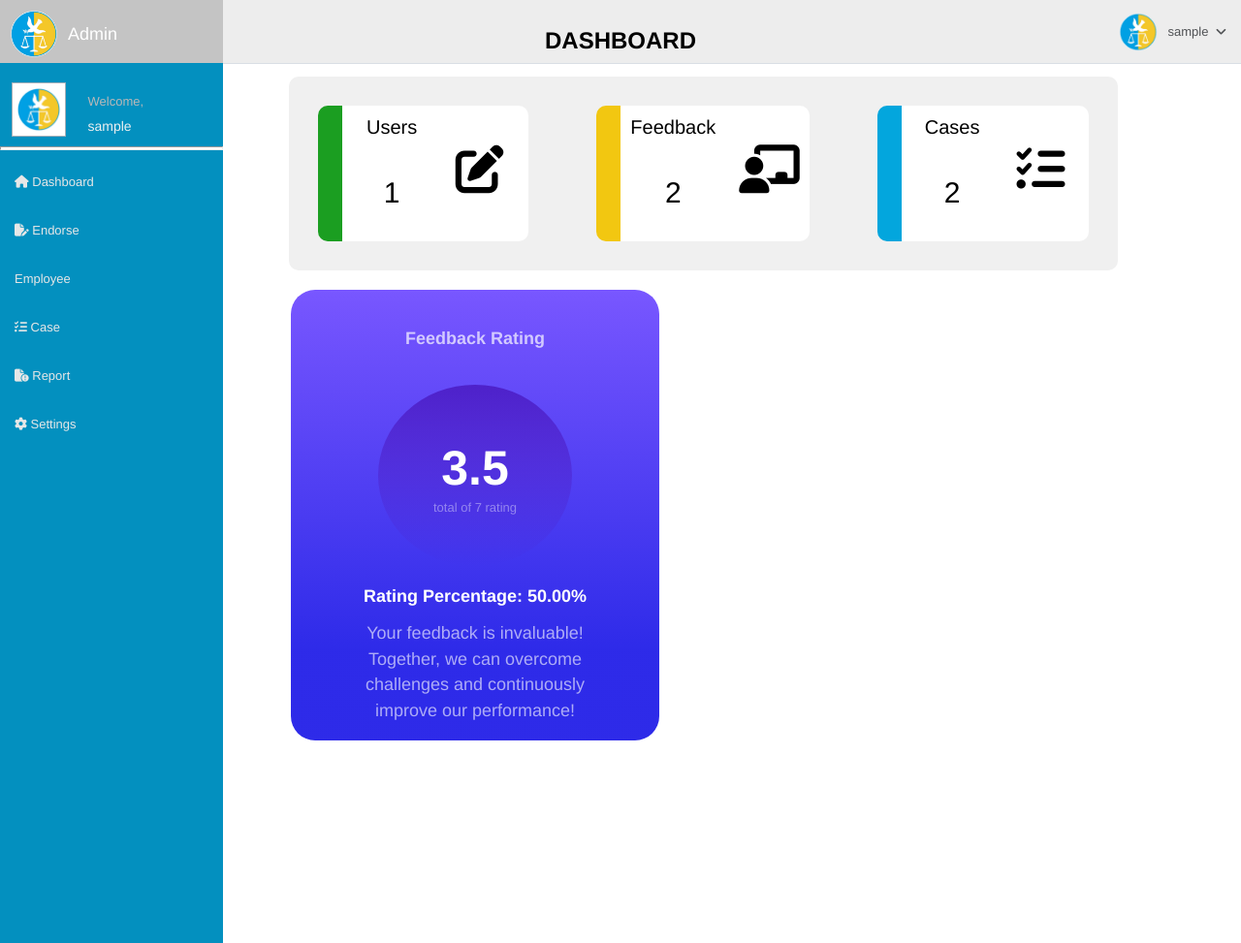
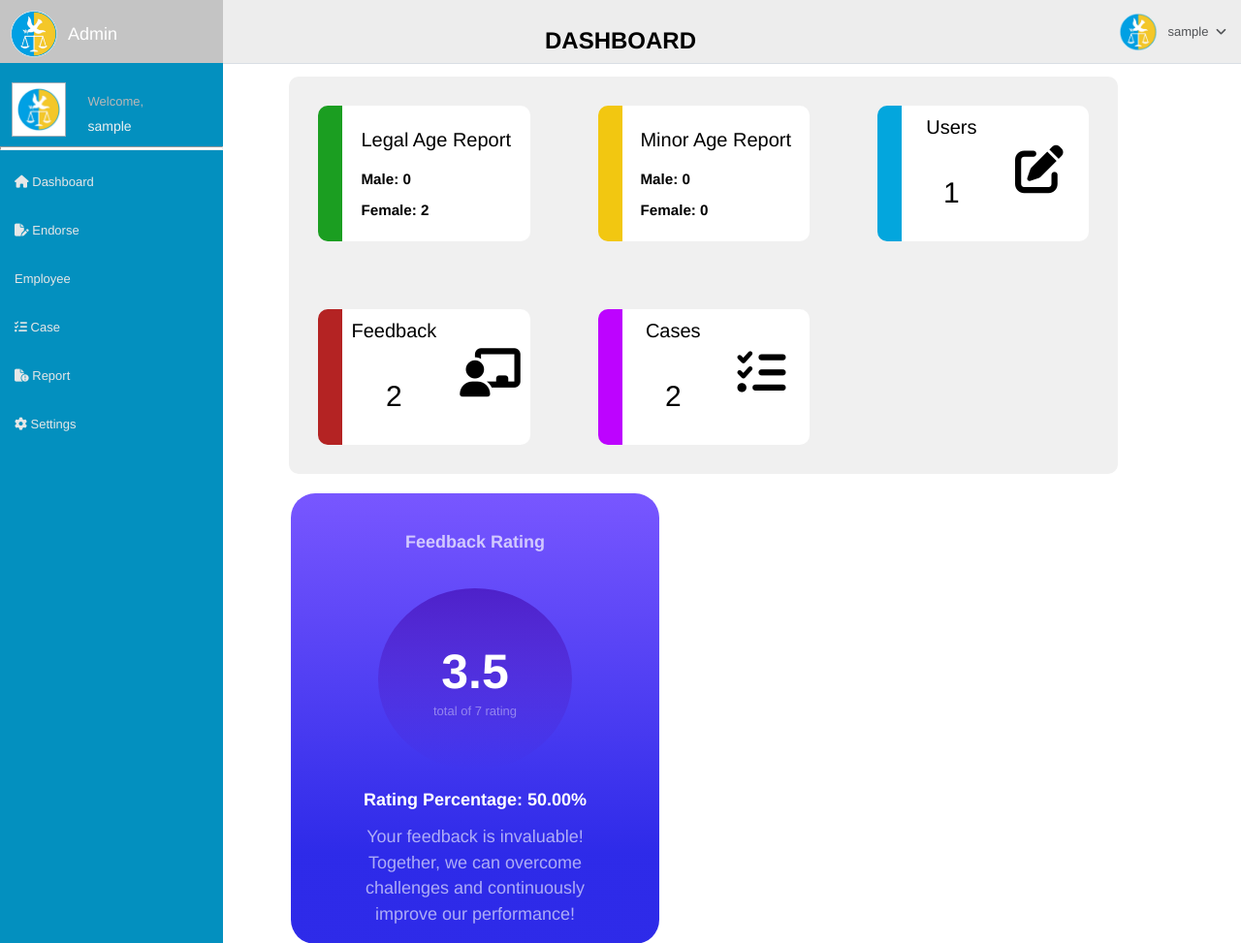
Before and after one commit to keenden1/humanrights, a Laravel app: page /Admin-Dashboard in a window 1280 px wide. Shown: the top 973 px of the page at 97% size. Run offline with Laravel 12, Linux system fonts and the light colour scheme; a user stored in the database is signed in; data comes from the database, SQL or seed files in the repository; parts of the project's set-up code (start-up, migrations or seed data) failed here and were passed over; some libraries are stand-ins or nearby versions.

Commit message:
admin - report analytics sort by legal and minor age male and female

```diff
--- a/app/Http/Controllers/Chr_Admin.php
+++ b/app/Http/Controllers/Chr_Admin.php
@@ -537,13 +537,42 @@ public function adminapproveCase(Request $request)
         $totalFeedBack = Feedback::count();
 
         //complains
-        $totalCases = Cases::count();
+        $totalCases = Cases::all();
+
+
+       // Get all cases
+
+        $maleLegalCount = $totalCases->where('gender', 'Male')->filter(function($case) {
+            return \Carbon\Carbon::parse($case->birthdate)->age >= 18;
+        })->count();
+
+        $maleMinorCount = $totalCases->where('gender', 'Male')->filter(function($case) {
+            return \Carbon\Carbon::parse($case->birthdate)->age < 18;
+        })->count();
+
+        $femaleLegalCount = $totalCases->where('gender', 'Female')->filter(function($case) {
+            return \Carbon\Carbon::parse($case->birthdate)->age >= 18;
+        })->count();
+
+        $femaleMinorCount = $totalCases->where('gender', 'Female')->filter(function($case) {
+            return \Carbon\Carbon::parse($case->birthdate)->age < 18;
+        })->count();
 
         //users
         $totalUsers = User::count();
-        return ['averageRating' => $averageRating, 'percentage' => $percentage,
-        'sumRating' => $sumRating,'totalCases' => $totalCases,
-        'totalFeedBack' => $totalFeedBack, 'totalUsers' => $totalUsers];
+        return [
+            'averageRating' => $averageRating,
+            'percentage' => $percentage,
+            'sumRating' => $sumRating,
+            'totalCases' => $totalCases->count(),
+            'totalFeedBack' => $totalFeedBack,
+            'totalUsers' => $totalUsers,
+            'maleLegalCount' => $maleLegalCount,
+            'maleMinorCount' => $maleMinorCount,
+            'femaleLegalCount' => $femaleLegalCount,
+            'femaleMinorCount' => $femaleMinorCount
+        ];
+
     }
 
    // Admin
@@ -553,15 +582,24 @@ public function adminapproveCase(Request $request)
     $id = session('id');
     $role = session('role');
     $calculations = $this->calculateRatings();
-    ['averageRating' => $averageRating, 'percentage' => $percentage, 'sumRating' => $sumRating,
-    'totalCases' => $totalCases, 'totalFeedBack' => $totalFeedBack, 'totalUsers' => $totalUsers
-    ] = $calculations;
+    [
+            'averageRating' => $averageRating,
+            'percentage' => $percentage,
+            'sumRating' => $sumRating,
+            'totalCases' => $totalCases,
+            'totalFeedBack' => $totalFeedBack,
+            'totalUsers' => $totalUsers,
+            'maleLegalCount' => $maleLegalCount,
+            'maleMinorCount' => $maleMinorCount,
+            'femaleLegalCount' => $femaleLegalCount,
+            'femaleMinorCount' => $femaleMinorCount
+        ]= $calculations;
 
     if (!session('admin_username') || !session('id') || session('role') !== 'admin') {
         return redirect()->route('Admin')->with('error', 'Please log in to access the dashboard.');
     }
     return view('admin.admindashboard', compact('admin_username', 'averageRating', 'percentage', 'sumRating',
-     'totalCases', 'totalFeedBack', 'totalUsers'));
+     'totalCases', 'totalFeedBack', 'totalUsers', 'maleLegalCount', 'maleMinorCount', 'femaleLegalCount', 'femaleMinorCount'));
 }
 
             function Admin_Endorse(){
--- a/resources/views/admin/admindashboard.blade.php
+++ b/resources/views/admin/admindashboard.blade.php
@@ -12,6 +12,24 @@
 <div class="experiment">
     <br>
           <div class="table-container">
+              <a href=""  class="colors">
+                    <div class="box_1">
+                        <span>
+                            <h2>Legal Age Report</h2>
+                            <h3> Male: {{$maleLegalCount}}</h3>
+                            <h3> Female: {{$femaleLegalCount}} </h3>
+                        </span>
+                    </div>
+                    </a>
+                    <a href=""  class="colors">
+                    <div class="box_1">
+                        <span>
+                            <h2>Minor Age Report</h2>
+                            <h3> Male: {{$maleMinorCount}}</h3>
+                            <h3> Female: {{$femaleMinorCount}} </h3>
+                        </span>
+                    </div>
+                    </a>
                     <a href="" class="colors">
                     <div class="box_1">
                         <span>
```
